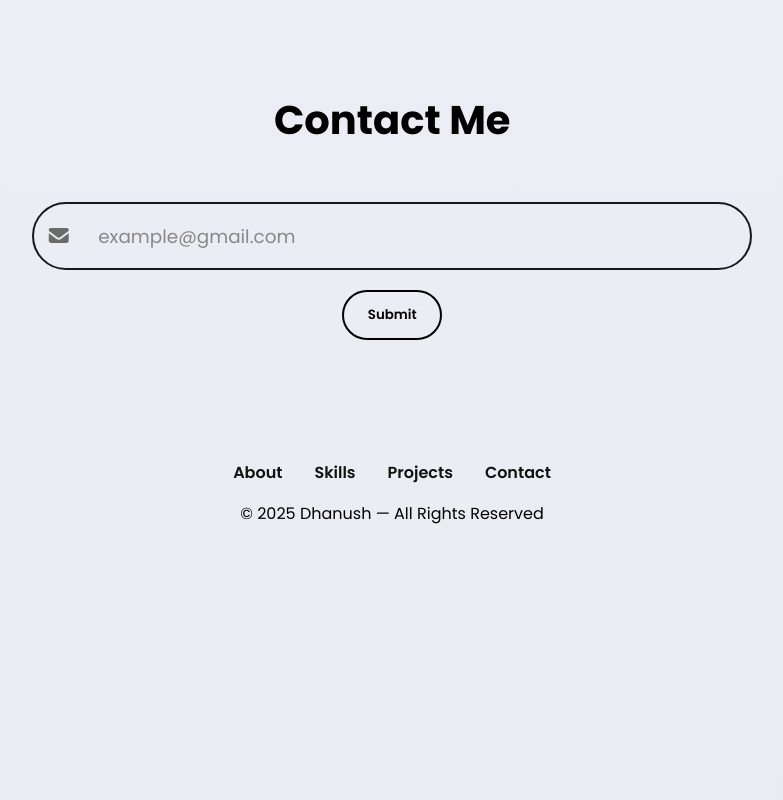
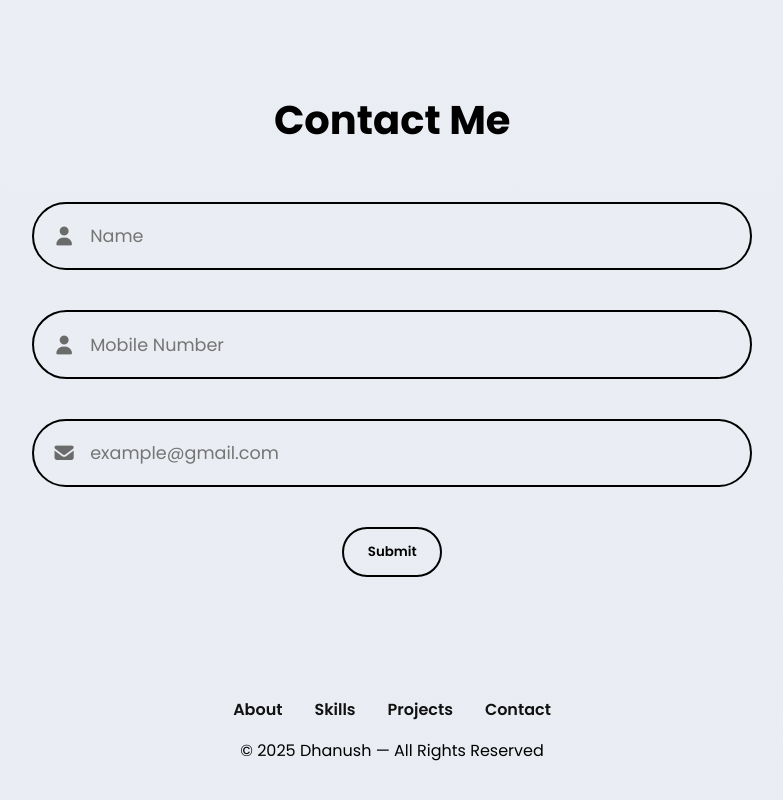
Before and after one commit to captain-projects-creator/Animated-Portfolio, a website: page index.html in a window 1280 px wide. Shown: the part 2947-3747 px from the top of the page, without its empty margins (248-1031 px from the left). Drawn offline with nearby package versions, Linux system fonts and the light colour scheme; some icons are missing.

Commit message:
Message-Toggle-Update

```diff
--- a/css/style.css
+++ b/css/style.css
@@ -327,14 +327,14 @@ section#about {
     position: absolute;
     inset: 0;
 
-    /* 🔥 visible on dark bg */
+    /* visible on dark bg */
     background: rgba(255, 255, 255, 0.12);
 
     transform: scaleX(0);
     transform-origin: left;
     transition: transform 0.3s cubic-bezier(0.22, 1, 0.36, 1);
 
-    z-index: 0; /* 🔥 FIX */
+    z-index: 0; /* FIX */
   }
 
   .nav-links li a:hover::before {
@@ -1196,52 +1196,46 @@ section#about {
   line-height: 1.5;
 }
 
-.input {
+/* Input Wrapper */
+.input-group {
   position: relative;
   width: 100%;
-  max-width: 520px;
-  display: inline-block;
+  max-width: 720px;
+  margin-bottom: 20px;
 }
-.input i {
+
+/* Input Field */
+.input-group input {
+  width: 100%;
+  padding: 1.2rem 1.2rem 1.2rem 3.5rem; /* space for icon */
+  border-radius: 3rem;
+  border: 2px solid #000;
+  font-size: 1.1rem;
+  outline: none;
+  background: transparent;
+  transition: 0.3s ease;
+}
+
+/* Icon Inside Input */
+.input-group i {
   position: absolute;
-  left: 14px;
+  left: 20px;
   top: 50%;
   transform: translateY(-50%);
-  font-size: 1.25rem;
+  font-size: 1.2rem;
   color: #6b6b6b;
   pointer-events: none;
-  transition: color 0.18s ease;
-  z-index: 2;
+  transition: 0.3s ease;
 }
-.input input {
-  width: 100%;
-  padding: 0.9rem 1rem 0.9rem 3.5rem;
-  border-radius: 2rem;
-  border: 2px solid #000;
-  font-size: 1rem;
-  line-height: 1.2;
-  outline: none;
-  background: transparent;
-  transition:
-    border-color 0.18s ease,
-    box-shadow 0.18s ease,
-    background 0.18s ease;
-  color: inherit;
-  -webkit-appearance: none;
+
+/* Focus Effect */
+.input-group input:focus {
+  border-color: #4caf50;
 }
-.input input:focus {
-  border-color: var(--accent1);
-  box-shadow: 0 8px 24px rgba(0, 157, 255, 0.08);
-  background: rgba(255, 255, 255, 0.02);
-}
-.input input::placeholder {
-  font-size: 0.95rem;
-  color: #9a9a9a;
-}
-.input input:focus ~ i,
-.input input:focus + i,
-.input:focus-within i {
-  color: var(--accent1);
+
+.input-group input:focus + i,
+.input-group:focus-within i {
+  color: #4caf50;
 }
 
 /* input-box larger variant */
@@ -1461,7 +1455,7 @@ copyright {
   font-weight: 500;
 }
 
-/* 🔥 Progress Bar */
+/* Progress Bar */
 .toast-progress {
   position: absolute;
   bottom: 0;
--- a/index.html
+++ b/index.html
@@ -238,10 +238,23 @@
   <section id="contact" class="contact">
     <div class="input-box" data-aos="flip-up">
       <h2 class="section-title">Contact Me</h2>
-      <div class="input">
-        <input type="email" id="email" placeholder="example@gmail.com" >
-        <i class="fa-solid fa-envelope"></i>
-      </div>
+      <div class="input-group">
+        <i class="fa-solid fa-user"></i>
+  <input type="text" id="name" placeholder="Name">
+</div>
+
+<div class="input-group">
+        <i class="fa-solid fa-user"></i>
+  <input type="text" id="mobile" placeholder="Mobile Number">
+</div>
+
+
+
+<div class="input-group">
+  <i class="fa-solid fa-envelope"></i>
+  <input type="email" id="email" placeholder="example@gmail.com">
+</div>
+
       <Button class="btn submit-btn" id="submitBtn" >Submit</Button>
     </div>
   </section>
--- a/js/script.js
+++ b/js/script.js
@@ -18,16 +18,32 @@ firebase.initializeApp(firebaseConfig);
 // Initialize Firestore
 const db = firebase.firestore();
 
+const nameInput = document.getElementById("name");
+const mobileInput = document.getElementById("mobile");
+const emailInput = document.getElementById("email");
 const submit = document.getElementById("submitBtn");
-const emailInput = document.getElementById("email");
 
 submit.addEventListener("click", function () {
   submit.disabled = true;
+  const nameValue = nameInput.value.trim();
+  const mobileVal = mobileInput.value.trim();
   const email = emailInput.value.trim();
+
+  if (nameValue === "") {
+    alert("Please Enter Name");
+    submit.disabled = false;
+    return;
+  }
+
+  if (mobileVal === "") {
+    alert("Please Enter Mobile Number");
+    submit.disabled = false;
+    return;
+  }
 
   if (email === "") {
     alert("Please Enter Email");
-    submit.disabled = false; // 🔥 FIX
+    submit.disabled = false;
     return;
   }
 
@@ -35,16 +51,20 @@ submit.addEventListener("click", function () {
 
   if (!emailPattern.test(email)) {
     alert("Enter valid email address");
-    submit.disabled = false; // 🔥 FIX
+    submit.disabled = false;
     return;
   }
 
   db.collection("contacts")
     .add({
+      name: nameValue,
+      mobile: mobileVal,
       email: email,
       createdAt: firebase.firestore.FieldValue.serverTimestamp(),
     })
     .then(function () {
+      nameInput.value = "";
+      mobileInput.value = "";
       emailInput.value = "";
 
       const popup = document.getElementById("successToast");
@@ -58,7 +78,7 @@ submit.addEventListener("click", function () {
     })
     .catch(function (error) {
       console.error("Error:", error);
-      submit.disabled = false; // 🔥 FIX
+      submit.disabled = false;
     });
 });
 
```
